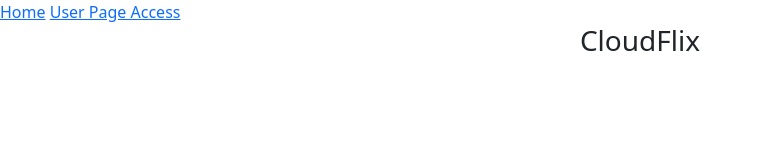
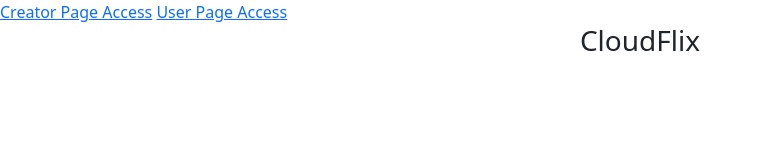
Before and after one commit to stephboyle/CloudFlix1, a plain HTML site: page index.html in a window 1280 px wide. Shown: the whole page, without its empty margins (0-762 px from the left). Drawn offline with Linux system fonts and the light colour scheme.

Commit message:
test creator

```diff
--- a/index.html
+++ b/index.html
@@ -1,4 +1,4 @@
-<a href="file:///C:/CloudFlixNew/CloudFlix1/index.html">Home</a>
+<a href="https://lemon-cliff-0d85a6110.2.azurestaticapps.net/">Creator Page Access</a>
 <a href="file:///C:/CloudFlixNew/CloudFlix1/user1.html">User Page Access</a>
 
 <html lang="en" ng-app="Dashboard">
```
